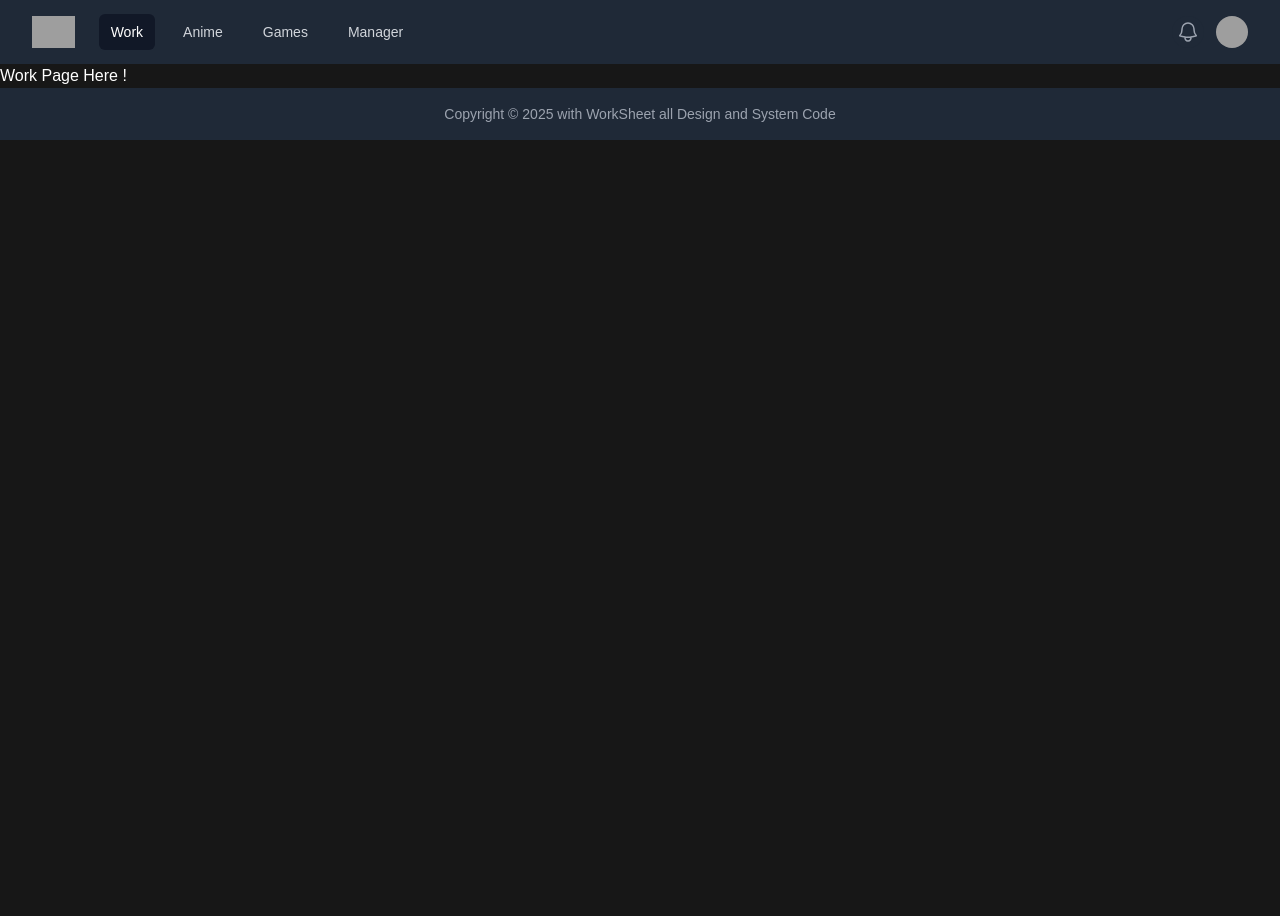
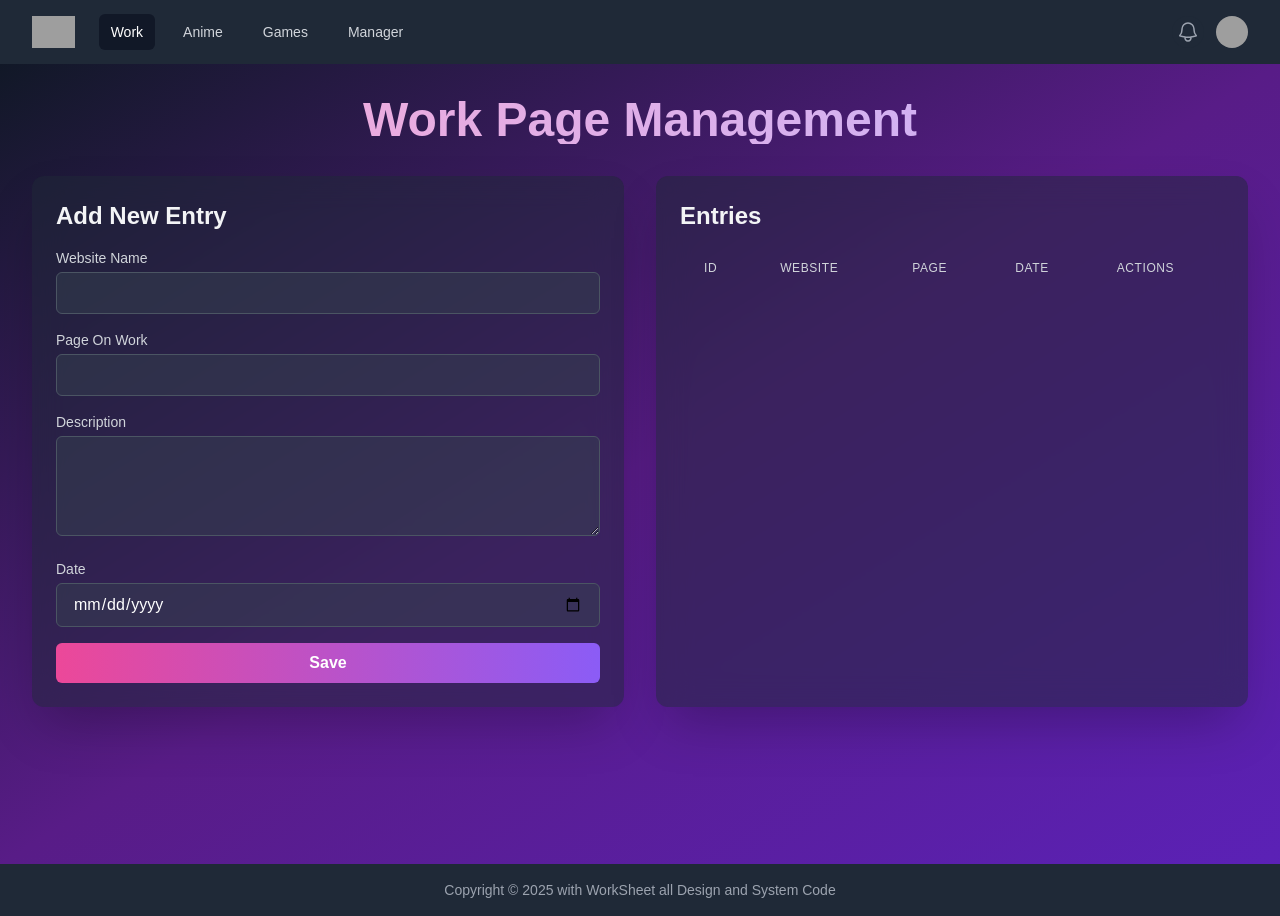
Before and after one commit to YogendraSahu-1100/Worksheet-Project, a Next.js app: page /dashboard/work in a window 1280 px wide. Before the commit the page ends 800 px from the top, so only its background shows below. Built offline with nearby package versions, Linux system fonts and the light colour scheme; grey boxes are pictures that could not be loaded.

Commit message:
Add New Style in Work Page

```diff
--- a/app/dashboard/work/page.jsx
+++ b/app/dashboard/work/page.jsx
@@ -1,9 +1,187 @@
-import React from 'react'
+"use client"
+
+import { useState } from "react"
+import { motion } from "framer-motion"
 
 export default function Work() {
+  const [formData, setFormData] = useState({
+    id: "",
+    websiteName: "",
+    pageOnWork: "",
+    description: "",
+    date: "",
+  })
+  const [tableData, setTableData] = useState([])
+  const [editMode, setEditMode] = useState(false)
+
+  const handleInputChange = (e) => {
+    const { name, value } = e.target
+    setFormData((prev) => ({ ...prev, [name]: value }))
+  }
+
+  const handleSave = (e) => {
+    e.preventDefault();
+    if (editMode) {
+      setTableData((prev) => prev.map((item) => (item.id === formData.id ? formData : item)))
+      setEditMode(false)
+    } else {
+      setTableData((prev) => [...prev, { ...formData, id: Date.now().toString() }])
+    }
+    setFormData({ id: "", websiteName: "", pageOnWork: "", description: "", date: "" })
+  }
+
+  const handleEdit = (id) => {
+    const itemToEdit = tableData.find((item) => item.id === id)
+    if (itemToEdit) {
+      setFormData(itemToEdit)
+      setEditMode(true)
+    }
+  }
+
+  const handleDelete = (id) => {
+    setTableData((prev) => prev.filter((item) => item.id !== id))
+  }
+
   return (
-    <>
-    <div>Work Page Here !</div>
-    </>
+    <div className="min-h-screen bg-gradient-to-br from-gray-900 via-purple-900 to-violet-800 text-gray-100 p-4 sm:p-8">
+      <div className="max-w-7xl mx-auto">
+        <motion.h1
+          className="text-4xl sm:text-5xl font-bold mb-8 text-center text-transparent bg-clip-text bg-gradient-to-r from-pink-300 to-violet-300"
+          initial={{ opacity: 0, y: -20 }}
+          animate={{ opacity: 1, y: 0 }}
+          transition={{ duration: 0.5 }}
+        >
+          Work Page Management
+        </motion.h1>
+
+        <div className="grid lg:grid-cols-2 gap-8">
+          <motion.div
+            className="bg-gray-800 bg-opacity-50 backdrop-blur-lg rounded-xl shadow-2xl p-6"
+            initial={{ opacity: 0, x: -20 }}
+            animate={{ opacity: 1, x: 0 }}
+            transition={{ duration: 0.5, delay: 0.2 }}
+          >
+            <h2 className="text-2xl font-semibold mb-4">{editMode ? "Edit Entry" : "Add New Entry"}</h2>
+            <form className="space-y-4">
+              <div>
+                <label htmlFor="websiteName" className="block text-sm font-medium text-gray-300 mb-1">
+                  Website Name
+                </label>
+                <input
+                  id="websiteName"
+                  name="websiteName"
+                  value={formData.websiteName}
+                  onChange={handleInputChange}
+                  className="w-full bg-gray-700 bg-opacity-50 rounded-md border border-gray-600 focus:border-violet-400 focus:ring focus:ring-violet-300 focus:ring-opacity-50 text-white px-4 py-2 transition duration-200"
+                />
+              </div>
+
+              <div>
+                <label htmlFor="pageOnWork" className="block text-sm font-medium text-gray-300 mb-1">
+                  Page On Work
+                </label>
+                <input
+                  id="pageOnWork"
+                  name="pageOnWork"
+                  value={formData.pageOnWork}
+                  onChange={handleInputChange}
+                  className="w-full bg-gray-700 bg-opacity-50 rounded-md border border-gray-600 focus:border-violet-400 focus:ring focus:ring-violet-300 focus:ring-opacity-50 text-white px-4 py-2 transition duration-200"
+                />
+              </div>
+
+              <div>
+                <label htmlFor="description" className="block text-sm font-medium text-gray-300 mb-1">
+                  Description
+                </label>
+                <textarea
+                  id="description"
+                  name="description"
+                  value={formData.description}
+                  onChange={handleInputChange}
+                  className="w-full bg-gray-700 bg-opacity-50 rounded-md border border-gray-600 focus:border-violet-400 focus:ring focus:ring-violet-300 focus:ring-opacity-50 text-white px-4 py-2 transition duration-200 min-h-[100px]"
+                />
+              </div>
+
+              <div>
+                <label htmlFor="date" className="block text-sm font-medium text-gray-300 mb-1">
+                  Date
+                </label>
+                <input
+                  id="date"
+                  name="date"
+                  type="date"
+                  value={formData.date}
+                  onChange={handleInputChange}
+                  className="w-full bg-gray-700 bg-opacity-50 rounded-md border border-gray-600 focus:border-violet-400 focus:ring focus:ring-violet-300 focus:ring-opacity-50 text-white px-4 py-2 transition duration-200"
+                />
+              </div>
+
+              <button
+                onClick={handleSave}
+                className="w-full bg-gradient-to-r from-pink-500 to-violet-500 hover:from-pink-600 hover:to-violet-600 text-white font-bold py-2 px-4 rounded-md transition duration-300 transform hover:scale-105 focus:outline-none focus:ring-2 focus:ring-violet-400 focus:ring-opacity-50"
+              >
+                {editMode ? "Update" : "Save"}
+              </button>
+            </form>
+          </motion.div>
+
+          <motion.div
+            className="bg-gray-800 bg-opacity-50 backdrop-blur-lg rounded-xl shadow-2xl p-6"
+            initial={{ opacity: 0, x: 20 }}
+            animate={{ opacity: 1, x: 0 }}
+            transition={{ duration: 0.5, delay: 0.4 }}
+          >
+            <h2 className="text-2xl font-semibold mb-4">Entries</h2>
+            <div className="overflow-x-auto">
+              <table className="min-w-full divide-y divide-gray-700">
+                <thead>
+                  <tr>
+                  <th className="px-6 py-3 text-left text-xs font-medium text-gray-300 uppercase tracking-wider">
+                      Id
+                    </th>
+                    <th className="px-6 py-3 text-left text-xs font-medium text-gray-300 uppercase tracking-wider">
+                      Website
+                    </th>
+                    <th className="px-6 py-3 text-left text-xs font-medium text-gray-300 uppercase tracking-wider">
+                      Page
+                    </th>
+                    <th className="px-6 py-3 text-left text-xs font-medium text-gray-300 uppercase tracking-wider">
+                      Date
+                    </th>
+                    <th className="px-6 py-3 text-left text-xs font-medium text-gray-300 uppercase tracking-wider">
+                      Actions
+                    </th>
+                  </tr>
+                </thead>
+                <tbody className="divide-y divide-gray-700">
+                  {tableData.map((row) => (
+                    <tr key={row.id} className="hover:bg-gray-700 transition-colors duration-200">
+                      <td className="px-6 py-4 whitespace-nowrap">{row.id}</td>
+                      <td className="px-6 py-4 whitespace-nowrap">{row.websiteName}</td>
+                      <td className="px-6 py-4 whitespace-nowrap">{row.pageOnWork}</td>
+                      <td className="px-6 py-4 whitespace-nowrap">{row.date}</td>
+                      <td className="px-6 py-4 whitespace-nowrap">
+                        <button
+                          onClick={() => handleEdit(row.id)}
+                          className="text-blue-400 hover:text-blue-300 mr-2 transition duration-200"
+                        >
+                          Edit
+                        </button>
+                        <button
+                          onClick={() => handleDelete(row.id)}
+                          className="text-red-400 hover:text-red-300 transition duration-200"
+                        >
+                          Delete
+                        </button>
+                      </td>
+                    </tr>
+                  ))}
+                </tbody>
+              </table>
+            </div>
+          </motion.div>
+        </div>
+      </div>
+    </div>
   )
 }
--- a/app/layout.jsx
+++ b/app/layout.jsx
@@ -32,7 +32,7 @@ export default function RootLayout({ children }) {
         pauseOnFocusLoss
         draggable
         pauseOnHover
-        theme="light"
+        theme="dark"
         />
       </body>
     </html>
```
